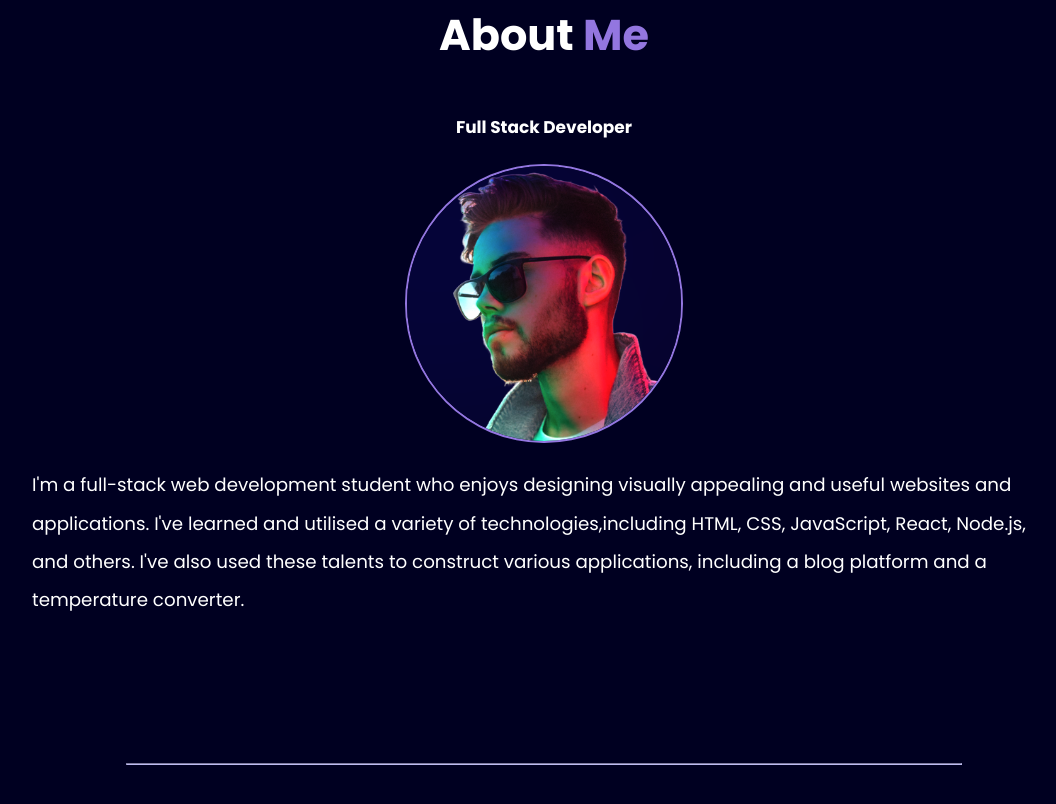
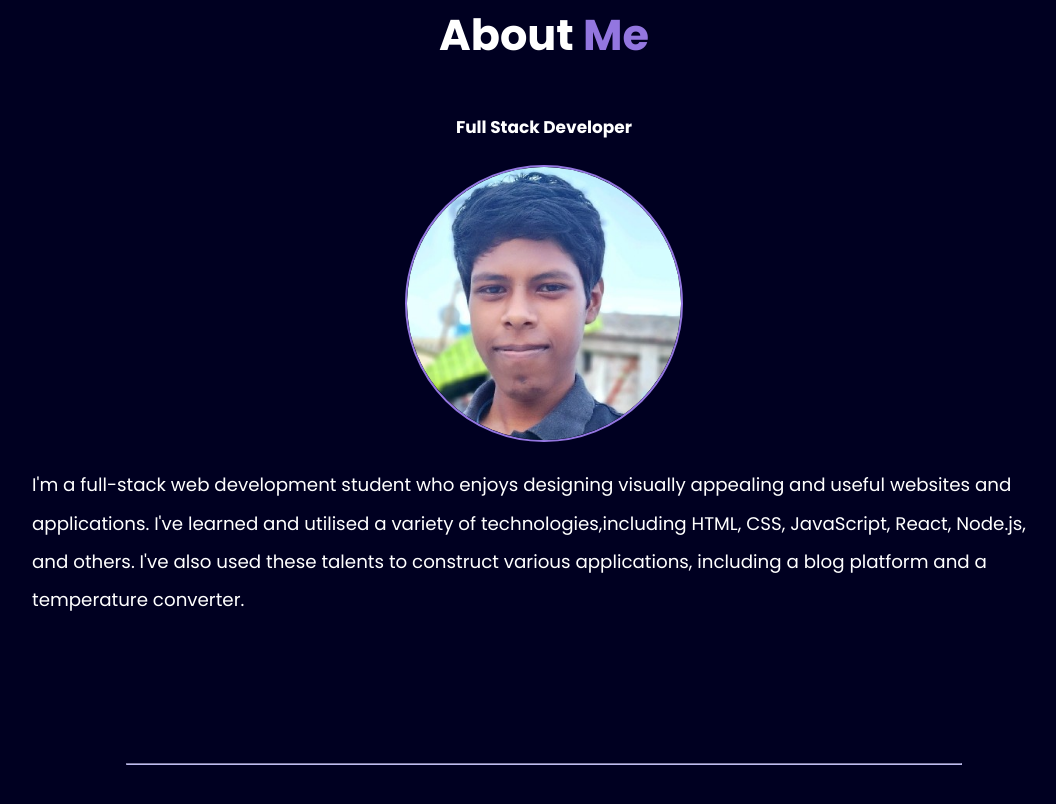
Before and after one commit to souvikpramanikgit/oibsip_level_1_task-2, a plain HTML site: page index.html in a window 1280 px wide. Shown: the part 1002-1806 px from the top of the page, without its empty margins (96-1152 px from the left). Drawn offline with Linux system fonts and the light colour scheme.

Commit message:
Update index.html

```diff
--- a/index.html
+++ b/index.html
@@ -55,7 +55,7 @@
         <h1>About <span class="span-color">Me</span></h1>
         <h4>Full Stack Developer</h4>
         <div class="about-img">
-            <img src="images/Untitled design_clipdrop-relight.png" alt="">
+            <img src="images/portfolio-image.png" alt="portfolio-image">
         </div>
         <p>I'm a full-stack web development student who enjoys designing visually appealing and useful websites and applications. I've learned and utilised a variety of technologies,including HTML, CSS, JavaScript, React, Node.js, and others. I've also used these talents to construct various applications, including a blog platform and a temperature converter.</p>
 
```
